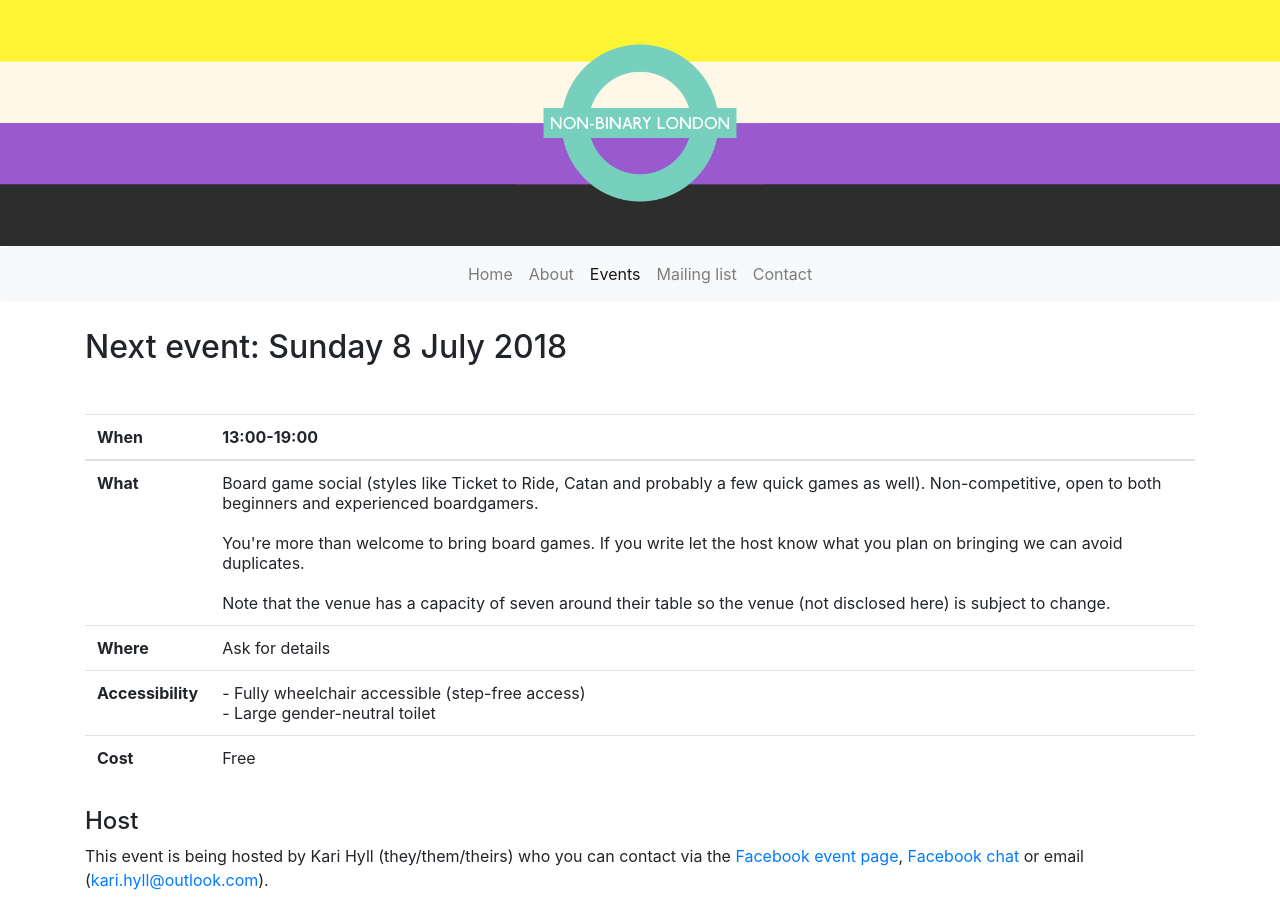
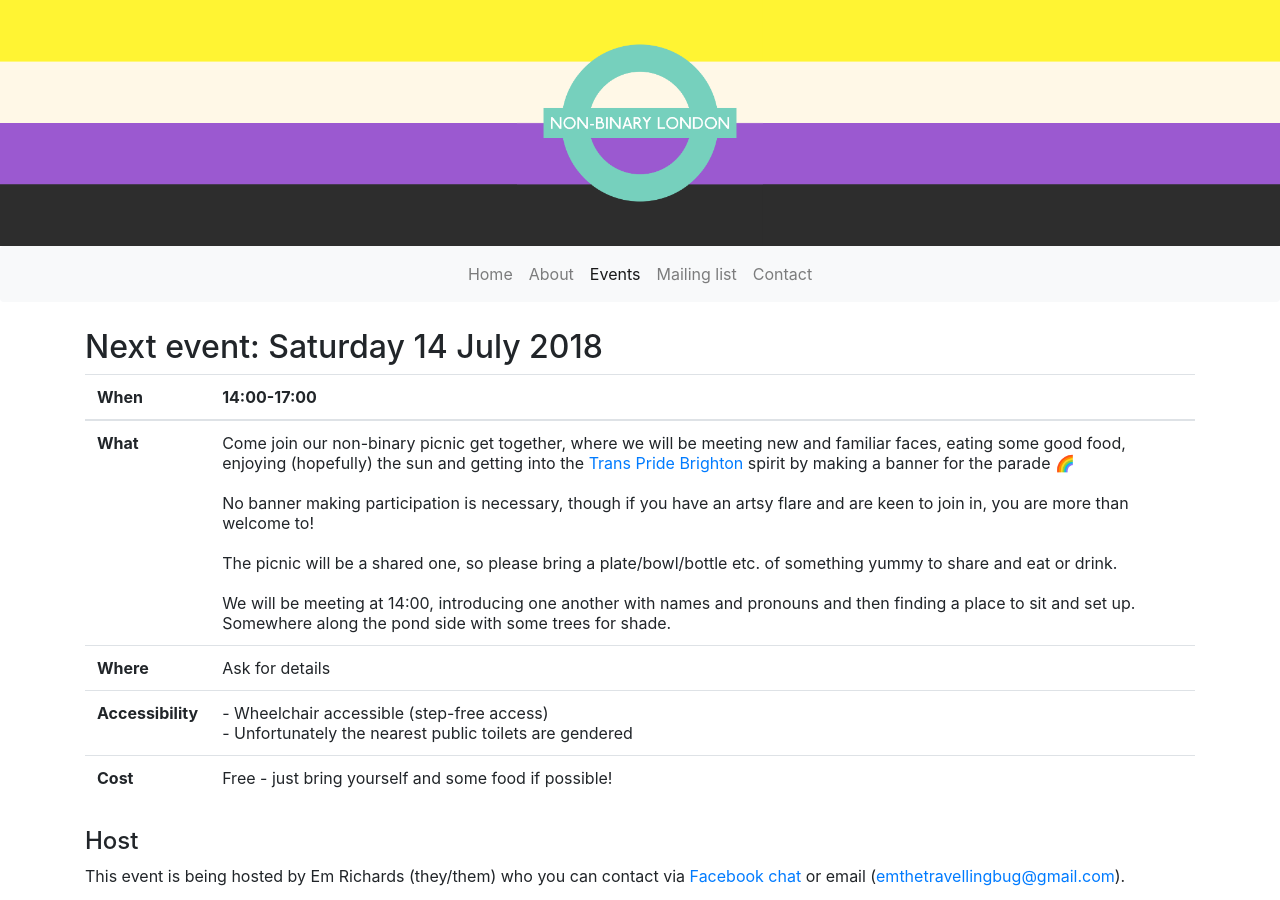
Before and after one commit to nonbinarylondon/Non-binary-London-website, a Jekyll site: the page built from events.html, in a window 1280 px wide and 900 px high. Built offline with Jekyll 4.4.1, drawn with Linux system fonts in a browser that asks for light colours; nearby versions of some CDN libraries; some of the changed text lies outside the part shown.

Commit message:
Updated content

```diff
--- a/events.html
+++ b/events.html
@@ -2,22 +2,20 @@
 title: Events
 layout: default
 ---
-<h2>Next event: Sunday 8 July 2018</h2>
-
-<p>&nbsp;</p>
+<h2>Next event: Saturday 14 July 2018</h2>
 
 <div class="table-responsive">
   <table class="table" style="width:auto">
     <thead>
       <tr>
         <th scope="col">When</th>
-        <th scope="col">13:00-19:00</th>
+        <th scope="col">14:00-17:00</th>
       </tr>
     </thead>
     <tbody>
       <tr>
         <th scope="row">What</th>
-        <td>Board game social (styles like Ticket to Ride, Catan and probably a few quick games as well). Non-competitive, open to both beginners and experienced boardgamers.<br><br>You're more than welcome to bring board games. If you write let the host know what you plan on bringing we can avoid duplicates.<br><br>Note that the venue has a capacity of seven around their table so the venue (not disclosed here) is subject to change.</td>
+        <td>Come join our non-binary picnic get together, where we will be meeting new and familiar faces, eating some good food, enjoying (hopefully) the sun and getting into the <a href="https://transpridebrighton.org" target="_blank">Trans Pride Brighton</a> spirit by making a banner for the parade 🌈<br><br>No banner making participation is necessary, though if you have an artsy flare and are keen to join in, you are more than welcome to!<br><br>The picnic will be a shared one, so please bring a plate/bowl/bottle etc. of something yummy to share and eat or drink.<br><br>We will be meeting at 14:00, introducing one another with names and pronouns and then finding a place to sit and set up. Somewhere along the pond side with some trees for shade.</td>
       </tr>
       <tr>
         <th scope="row">Where</th>
@@ -25,11 +23,11 @@ layout: default
       </tr>
       <tr>
         <th scope="row">Accessibility</th>
-        <td>- Fully wheelchair accessible (step-free access)<br>- Large gender-neutral toilet</td>
+        <td>- Wheelchair accessible (step-free access)<br>- Unfortunately the nearest public toilets are gendered</td>
       </tr>
       <tr>
         <th scope="row">Cost</th>
-        <td>Free</td>
+        <td>Free - just bring yourself and some food if possible!</td>
       </tr>
     </tbody>
   </table>
@@ -37,10 +35,10 @@ layout: default
 
 <h4>Host</h4>
 
-<p>This event is being hosted by Kari Hyll (they/them/theirs) who you can contact via the <a href="https://www.facebook.com/events/223043241754412" target="_blank">Facebook event page</a>, <a href="https://www.facebook.com/hyll1" target="_blank">Facebook chat</a> or email (<a href="mailto:kari.hyll@outlook.com?subject=nonbinary.london contact: 8 July event">kari.hyll@outlook.com</a>).</p>
+<p>This event is being hosted by Em Richards (they/them) who you can contact via <a href="https://www.facebook.com/emma.richards.397948" target="_blank">Facebook chat</a> or email (<a href="mailto:emthetravellingbug@gmail.com?subject=nonbinary.london contact: 14 July event">emthetravellingbug@gmail.com</a>).</p>
 
 <h2>Upcoming</h2>
-<p>We are planning another meetup to take place before 19 July. This will involve facilitated discussion on gender as an icebreaker (which proved very popular last time we did it!), followed by simultaneous picnicking, banner making for <a href="https://transpridebrighton.org" target="_blank">Trans Pride Brighton</a> and informal chat. More details and a date coming soon.</p>
+<p>We'll hopefully meet up for the Trans Pride Brighton parade. More details to follow.</p>
 
 <h2>Venue details</h2>
 <p>In order to provide a (thin) layer of safety for our members, we don't provide venue details of events on the website (though where we are attending a public event, the venue can generally be found online pretty easily). In order to access venue details, you should join the <a href="https://www.facebook.com/groups/nonbinarylondon" target="_blank">Facebook group</a> and/or the <a href="/mailing-list" target="_blank">mailing list</a>. Note that if you join the mailing list, you probably won't receive venue details for an event already listed on this page (as the email will most likely have already gone out). If you want to find out the venue of an event that was already listed here when you joined the mailing list, <a href="/contact"> get in contact</a>.
@@ -49,6 +47,10 @@ layout: default
 <p>Get in contact if you have any suggestions for how we can make our events more accessible or if you'd like to come to a particular event and have specific accessibility needs - we'll try our best to accommodate.</p>
 <h2>Previous events</h2>
 <p>Here we will dump the details of previous events to allow visitors to get a feel for the kinds of in-person meetups we have. Events organised before the website was created (June 2018) are not included but can be found in the Facebook group.</p>
+
+<h4>Sunday 8 July 2018</h4>
+
+<p>13:00-19:00: board game social (styles like Ticket to Ride, Catan and probably a few quick games as well). Non-competitive, open to both beginners and experienced boardgamers.</p>
 
 <h4>Friday 22 June 2018</h4>
 
```
